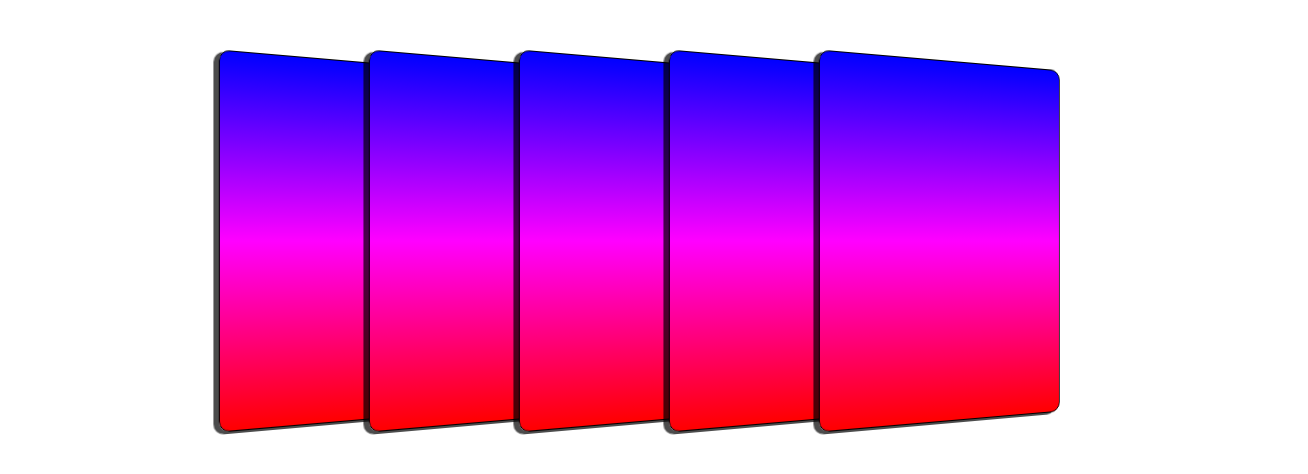
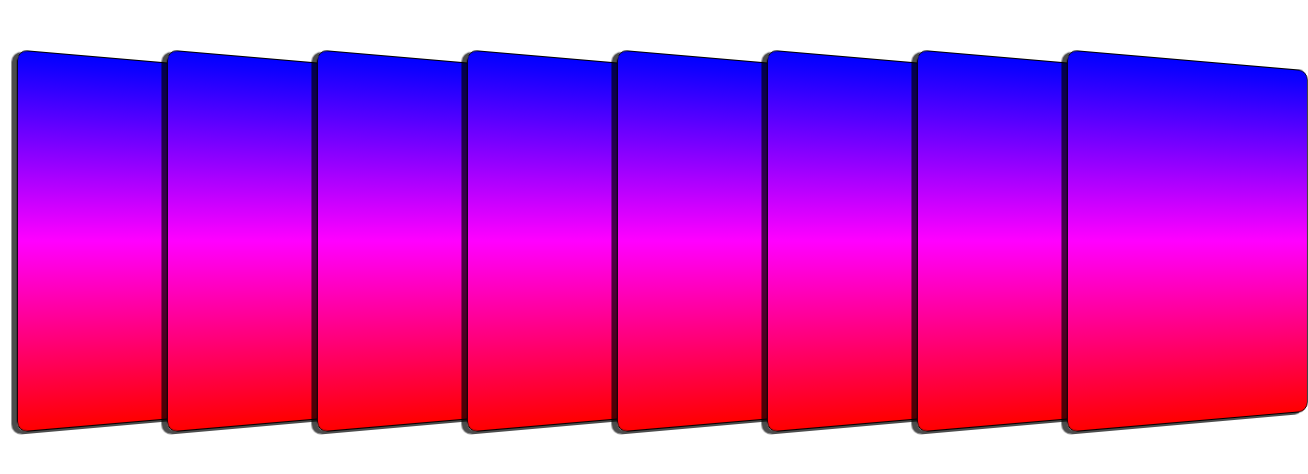
Before and after one commit to julio2116/DeckCards, a React (Vite) app: page / in a window 1280 px wide. Shown: the top 474 px of the page, 1308 px wide, since content can reach past the window. Built offline with nearby package versions, Linux system fonts and the light colour scheme.

Commit message:
Ajustes na centralização dos cards

```diff
--- a/src/components/AllCards.jsx
+++ b/src/components/AllCards.jsx
@@ -3,12 +3,12 @@ import Card from '../components/Card.jsx'
 
 const AllCards = () => {
     let array = [];
-    for(let i = 0; i < 5; i++){
+    for(let i = 0; i < 8; i++){
         array.push(i);
     }
     return(
         <>
-            <div className={styles.container} style={{maxWidth:`${(array.length-1)*215}px`, height:`420px`}}>
+            <div className={styles.container} style={{maxWidth:`${(array.length-1)*150+250}px`, height:`420px`}}>
                 {array.map((number, index) => (
                     <Card key={index} positionLeft={`${index*150}px`} />
 
```
